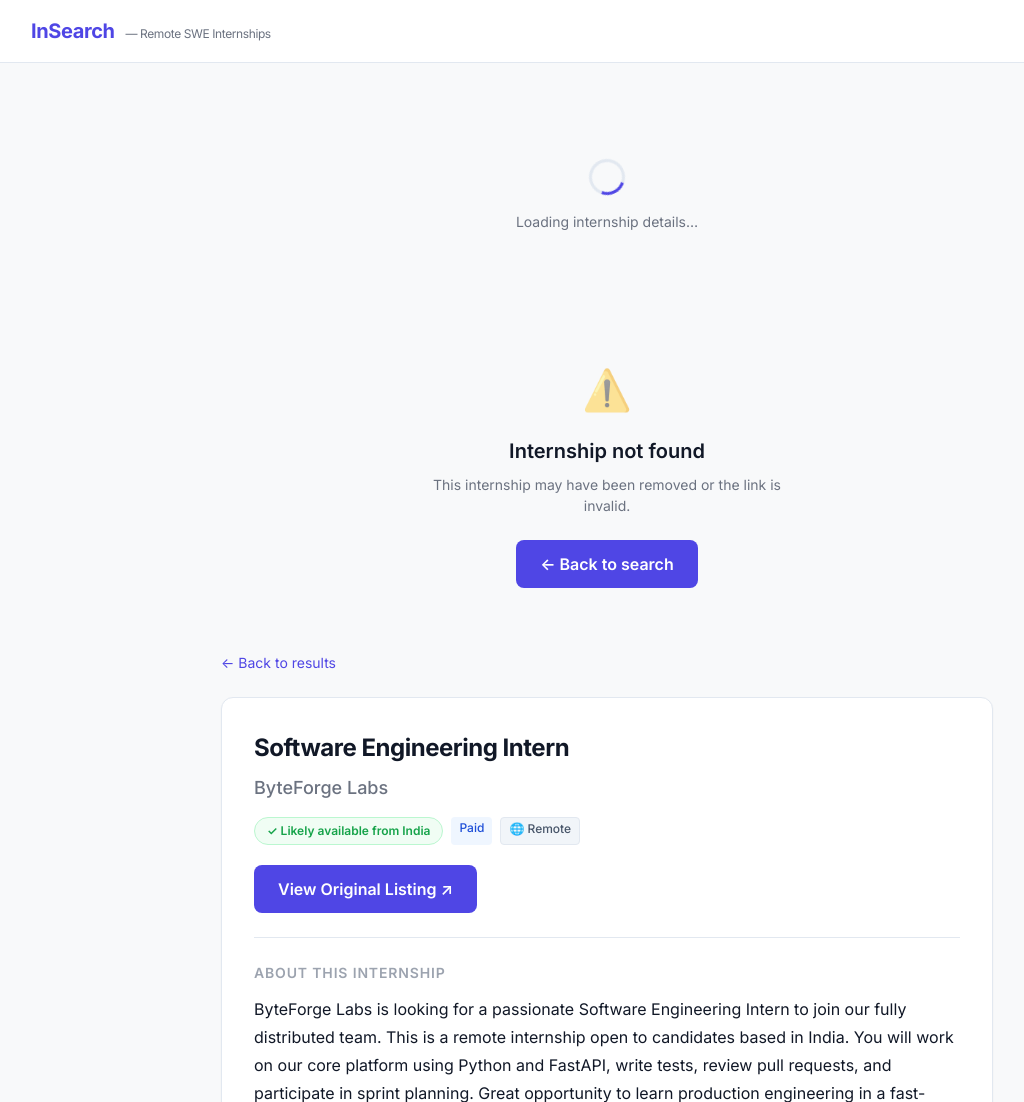
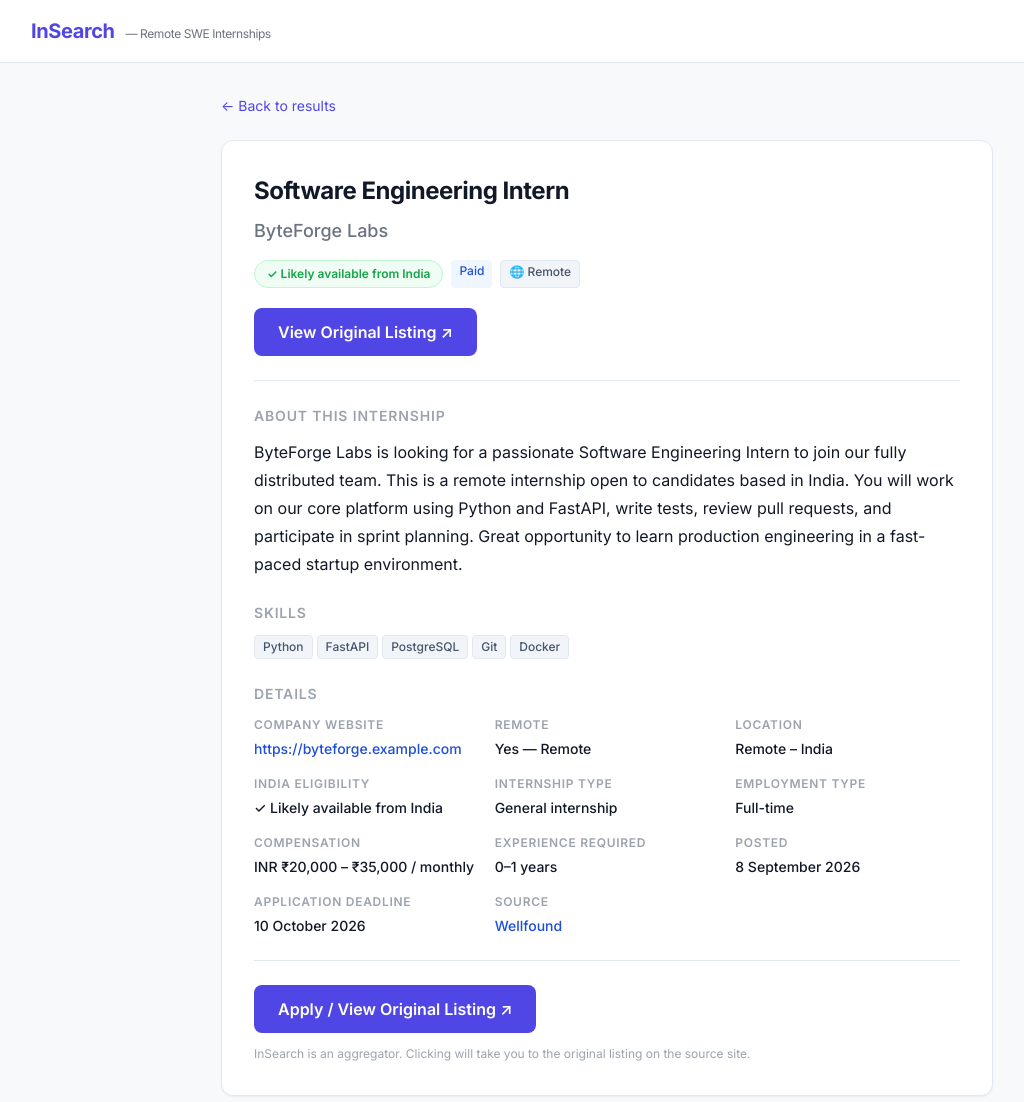
Before and after one commit to Anirudh-12/InSearch, a FastAPI app: page /internship/1 in a window 1280 px wide. Shown: the top 1102 px of the page, without its empty margins (33-1057 px from the left). Run offline with FastAPI, Linux system fonts and the light colour scheme; data comes from the database, SQL or seed files in the repository.

Commit message:
Fixed:Loading Screen is not getting hiddent even after results

```diff
--- a/static/css/style.css
+++ b/static/css/style.css
@@ -85,6 +85,7 @@
 /* ─── Reset ─────────────────────────────────────────────── */
 *, *::before, *::after { box-sizing: border-box; margin: 0; padding: 0; }
 html { font-size: 16px; scroll-behavior: smooth; }
+[hidden] { display: none !important; }
 
 body {
   font-family: var(--font-sans);
```
